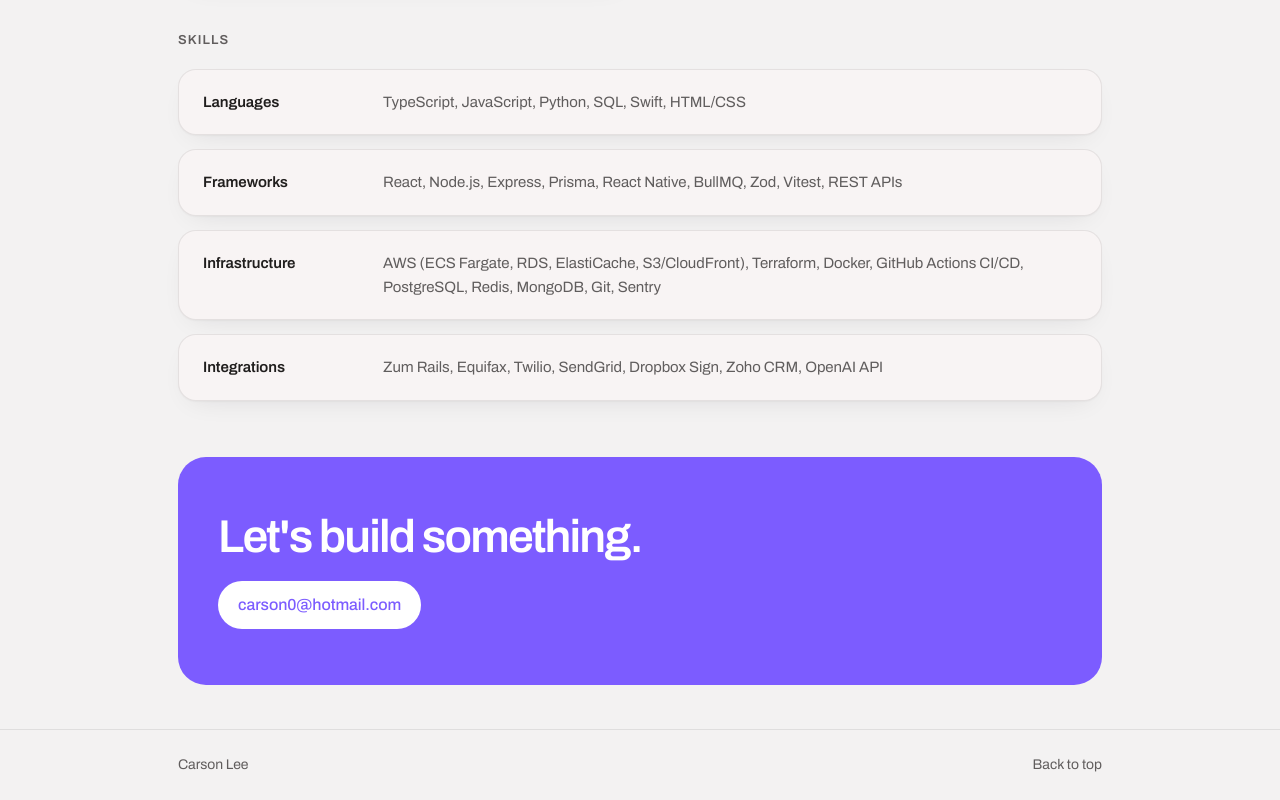
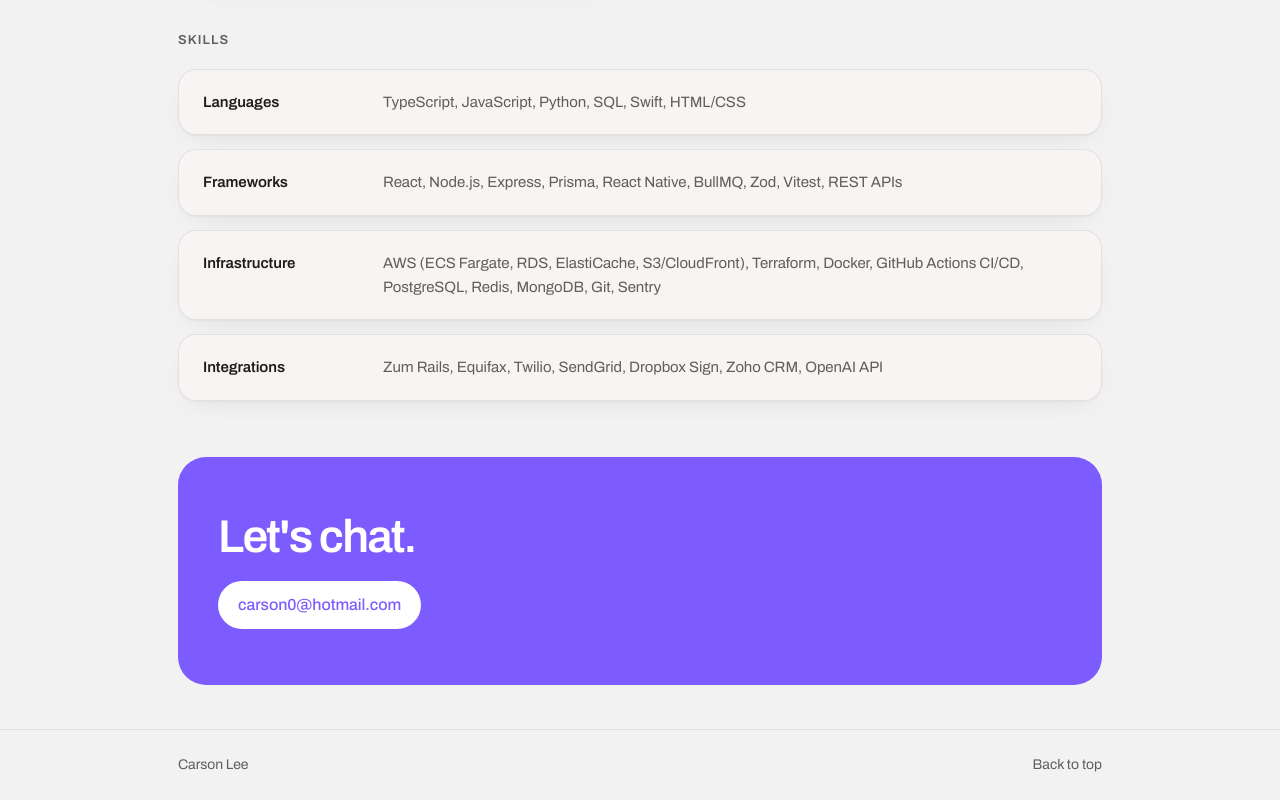
Before and after one commit to CarsonLeee/portfolio, a React (Create React App) app: page / in a window 1280 px wide. Shown: the part 5007-5807 px from the top of the page. Built offline with nearby package versions, Linux system fonts and the light colour scheme.

Commit message:
Change the closing heading to "Let's chat."
Carson's edit.

Co-Authored-By: Claude Opus 5 (1M context) <noreply@anthropic.com>

```diff
--- a/src/App.js
+++ b/src/App.js
@@ -818,7 +818,7 @@ function App() {
 
         <section className="poster reveal" aria-labelledby="poster-title">
           <h2 className="poster-title" id="poster-title">
-            Let's build something.
+            Let's chat.
           </h2>
           <p className="poster-line">
             <a className="poster-email" href={MAILTO} onClick={copyEmail}>
```
